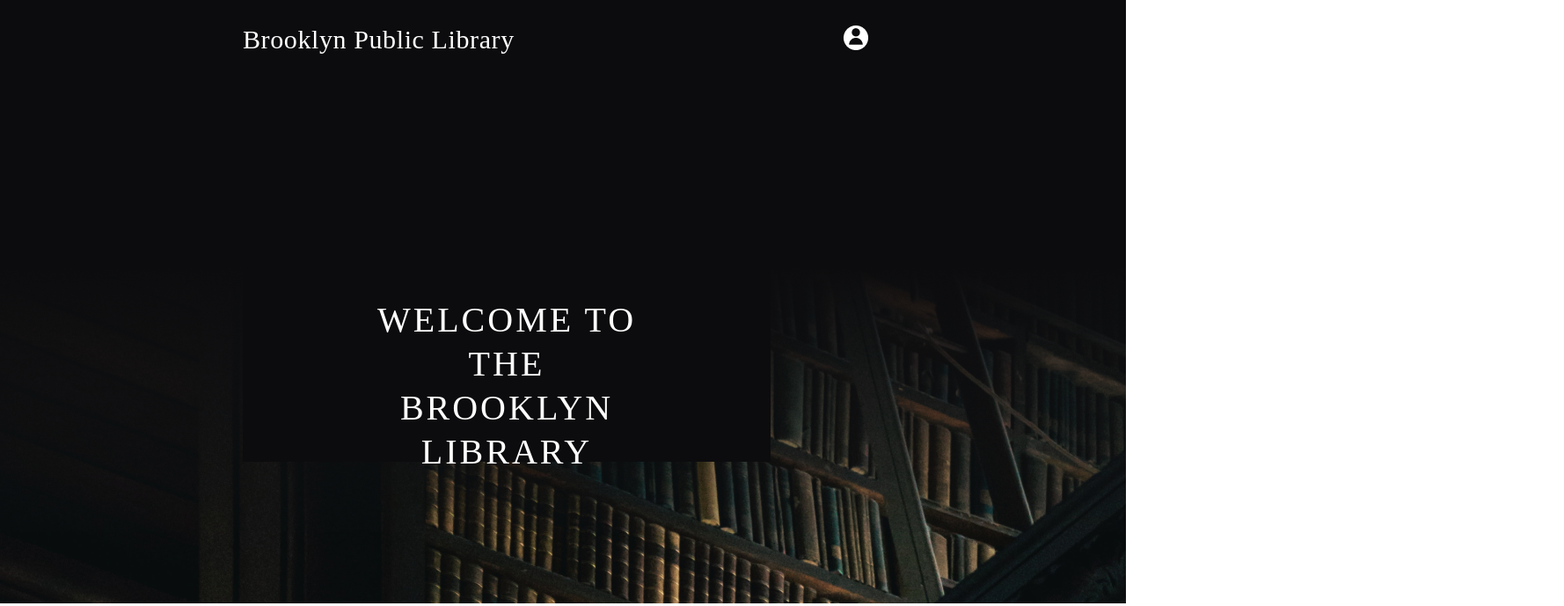
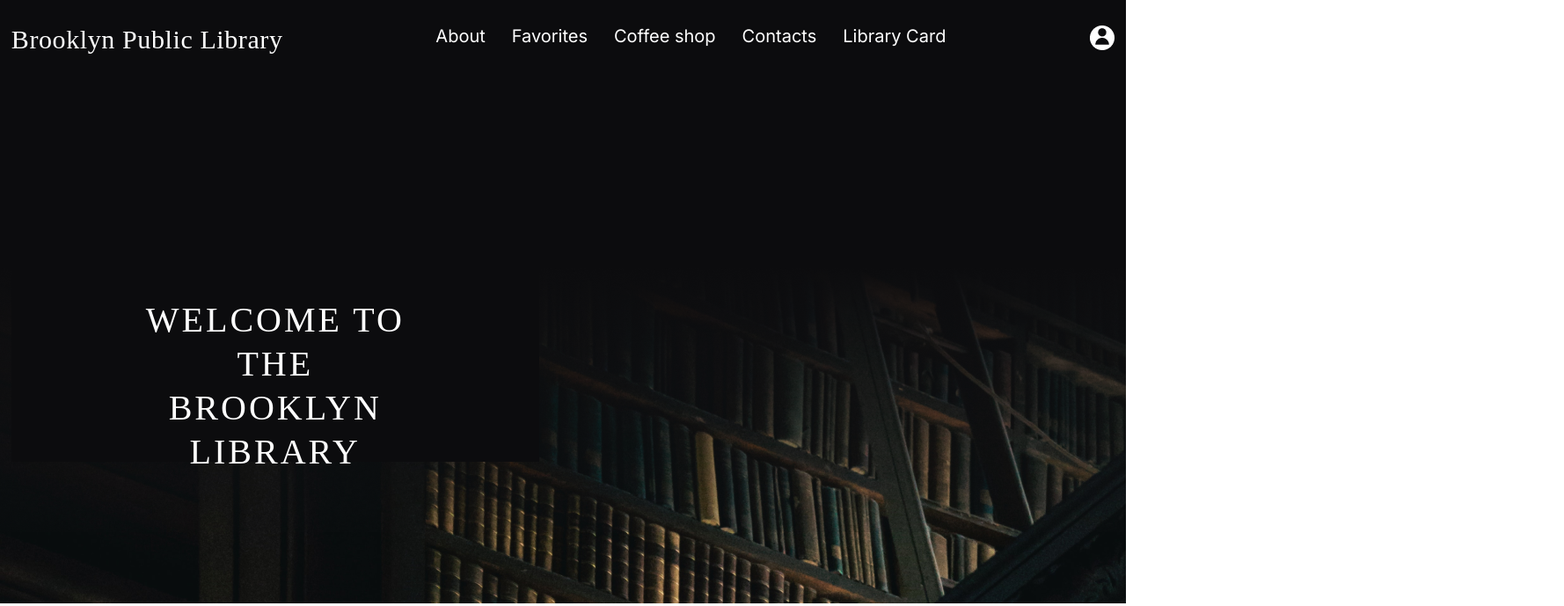
Before and after one commit to AnnaKowalewskaja/Library, a website: page index.html in a window 1280 px wide. Shown: the top 689 px of the page at 88% size, 1778 px wide, since content can reach past the window. Drawn offline with nearby package versions, Linux system fonts and the light colour scheme; a web font is replaced by a local one.

Commit message:
fix:responsive

```diff
--- a/assets/styles/_header.scss
+++ b/assets/styles/_header.scss
@@ -62,6 +62,10 @@
     width: 144rem;
     height: 38.1rem;
     margin: 0 auto;
+    @media (min-width:1024px) and (max-width:1440px) {
+
+width: 100%;
+    }
 }
 
 .welcome__content {
@@ -114,7 +118,8 @@ margin-top:3rem;
 }
 
 
-@media (min-width:768px) and (max-width:1440px) {
+
+@media (min-width:768px) and (max-width:1024px) {
     .nav {
         visibility: hidden;
     }
@@ -137,6 +142,17 @@ margin-top:3rem;
 
 
 }
+
+
+@media (min-width:1024px) and (max-width:1440px) {
+.nav{
+    padding-left: 1rem;
+}
+
+.header .container {
+    max-width: 98%;
+}
+        }
 
 
 
```
Also changed, not shown: assets/styles/styles.css, 1 other file.
